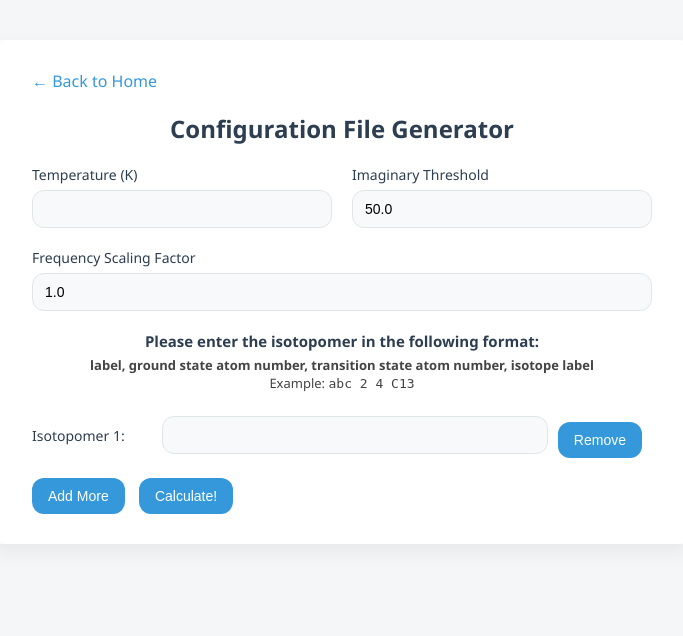
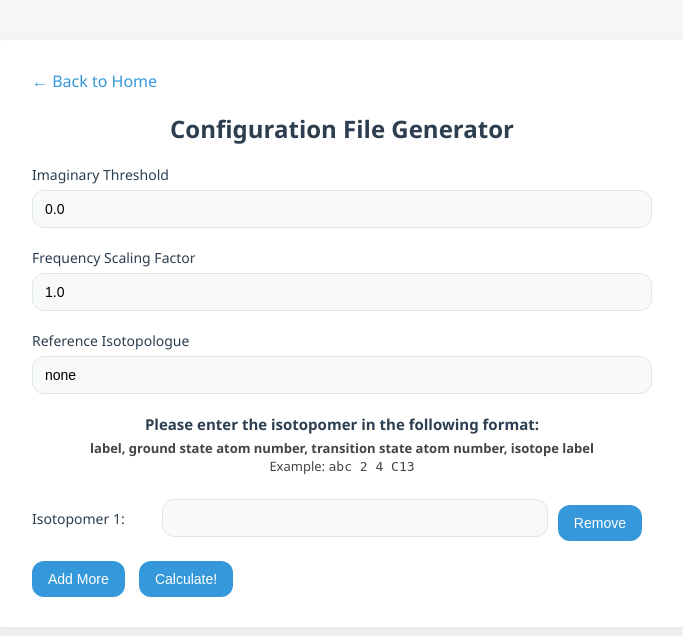
Before and after one commit to ggrazioli/PyQuiverHS, a Flask app: page /config in a window 1280 px wide. Shown: the top 636 px of the page, without its empty margins (298-981 px from the left). Run offline with Flask 3, Linux system fonts and the light colour scheme.

Commit message:
Removed temperature, added reference isotopomer option

```diff
--- a/templates/config.html
+++ b/templates/config.html
@@ -199,13 +199,13 @@
 
     <form action="/config" method="post" enctype="multipart/form-data">
       <div class="input-group">
-        <div>
+         <!-- <div>
           <label>Temperature (K)</label>
-          <input type="text" name="temperature">
-        </div>
+          <input type="text" name="temperature" value="298.0">
+        </div> -->
         <div>
           <label>Imaginary Threshold</label>
-          <input type="text" name="imag_threshold" value="50.0">
+          <input type="text" name="imag_threshold" value="0.0">
         </div>
       </div>
 
@@ -213,6 +213,13 @@
         <div>
           <label>Frequency Scaling Factor</label>
           <input type="text" name="scaling" value="1.0">
+        </div>
+      </div>
+
+      <div class="input-group">
+        <div>
+          <label>Reference Isotopologue</label>
+          <input type="text" name="reference_iso" value="none">
         </div>
       </div>
 
```
